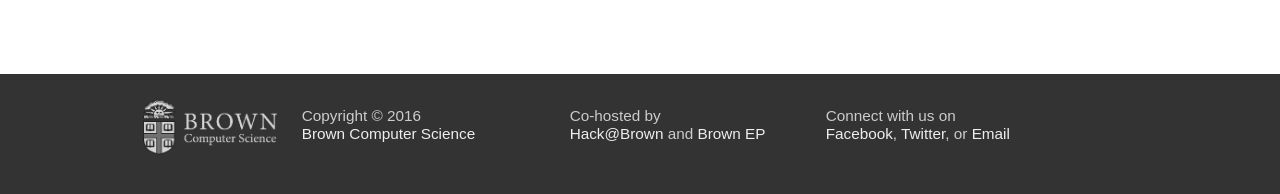
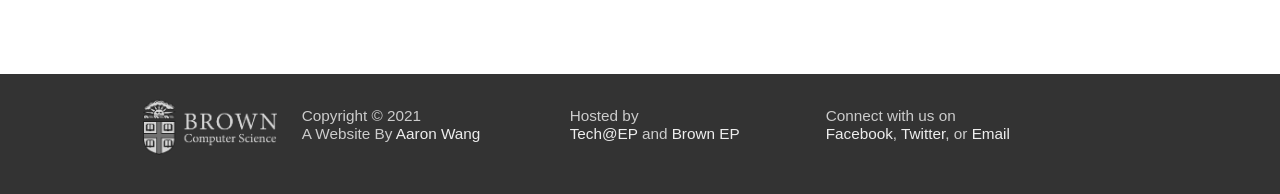
Before and after one commit to startupatbrown/startupatbrown.github.io, a Jekyll site: the page built from index.html, in a window 1280 px wide and 900 px high, scrolled down 9274 px. Shown: the part 702-896 px from the top of the window. Built offline with Jekyll 4.4.1, drawn with Linux system fonts in a browser that asks for light colours; nearby versions of some CDN libraries; library files that are not in the unit come from our copies.

Commit message:
changed footer

```diff
--- a/_includes/footer.html
+++ b/_includes/footer.html
@@ -2,12 +2,12 @@
   <div class="container">
     <div class="row">
       <div class="brown-cs">
-        <a href="http://cs.brown.edu"><img src="/img/brown-cs-bw.png" width="134" height="56" alt="Brown Computer Science"></a>
-        <p>Copyright &copy; 2016<br><a href="http://cs.brown.edu">Brown Computer Science</a></p>
+        <a href="http://cs.brown.edu"><img src="/img/brown-cs-bw.png" width="134" height="56" alt="Aaron Wang"></a>
+        <p>Copyright &copy; 2021<br>A Website By <a href="https://aaronjwang.com">Aaron Wang</a></p>
       </div>
 
       <div class="co-hosts">
-        <p>Co-hosted by<br><a href="http://hackatbrown.org">Hack@Brown</a> and <a href="http://brownentrepreneurship.com">Brown EP</a></p>
+        <p>Hosted by<br><a href="https://brownentrepreneurship.com">Tech@EP</a> and <a href="https://brownentrepreneurship.com">Brown EP</a></p>
       </div>
 
       <div class="social-links">
```
